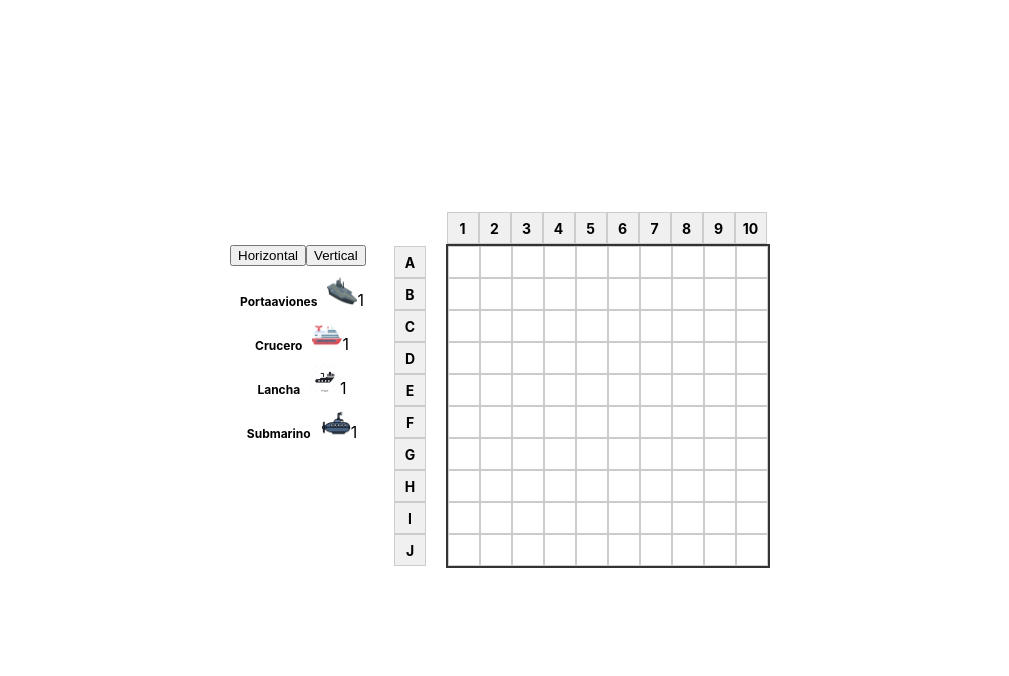
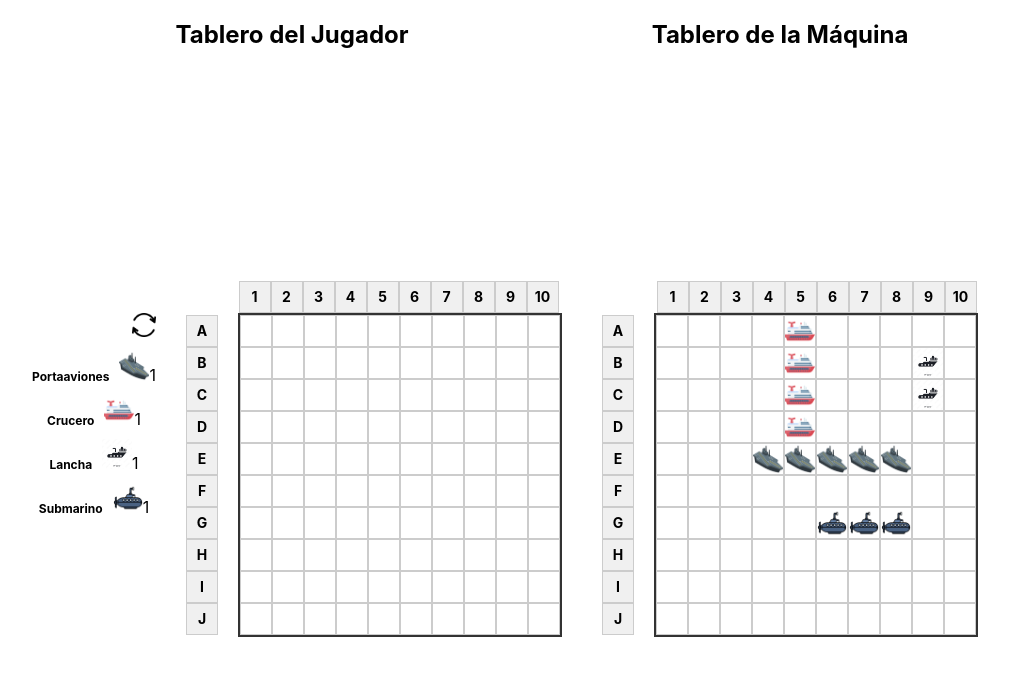
Before and after one commit to athanop/unq-ui-salas-nahuel-trabajo-final, a React (Create React App) app: page / in a window 1280 px wide. Shown: the top 676 px of the page, without its empty margins (140-1149 px from the left). Built offline with nearby package versions, Linux system fonts and the light colour scheme.

Commit message:
avances en tablero, main, fichas

```diff
--- a/src/App.js
+++ b/src/App.js
@@ -1,7 +1,7 @@
 import React from "react";
 import { BrowserRouter, Routes, Route } from "react-router-dom";
 import PublicRoute from './PublicRoute';
-import Tablero from './components/organisms/Tablero'
+import MainScreen from "./components/pages/MainScreen";
 
 
 const App = () => {
@@ -9,7 +9,7 @@ const App = () => {
   return (
     <BrowserRouter>
       <Routes>
-        <Route path="/" element={<PublicRoute > <Tablero /> </PublicRoute>} />
+        <Route path="/" element={<PublicRoute > <MainScreen /> </PublicRoute>} />
       </Routes>
     </BrowserRouter>
   );
--- a/src/components/molecules/Numeros.css
+++ b/src/components/molecules/Numeros.css
@@ -15,3 +15,8 @@
     font-weight: bold;
     font-size: 14px;
   }
+
+  .numeros-maquina {
+    margin-left: 73px;
+    justify-content: center;
+  }
--- a/src/components/molecules/Numeros.jsx
+++ b/src/components/molecules/Numeros.jsx
@@ -1,8 +1,8 @@
 import React from 'react';
 import './Numeros.css'
 
-const Numeros = ({ numeros }) => (
-    <div className="numeros">
+const Numeros = ({ numeros, esJugador }) => (
+  <div className={`numeros ${esJugador ? '' : 'numeros-maquina'}`}>
     {numeros.map((numero, index) => (
       <div key={index} className="numero">
         {numero}
--- a/src/components/organisms/FichasTablero.css
+++ b/src/components/organisms/FichasTablero.css
@@ -15,3 +15,23 @@
   font-weight: bold;
   z-index: 1;
 }
+
+.icono-giro img {
+  width: 24px;
+  height: 24px;
+}
+
+.icono-giro {
+  margin-left: 100px;
+  cursor: pointer;
+  transition: opacity 0.3s ease;
+}
+
+.icono-giro:hover {
+  opacity: 0.7;
+}
+
+.icono-giro.clicked {
+  opacity: 0.3;
+  transition: opacity 0.2s ease;
+}
--- a/src/components/organisms/FichasTablero.jsx
+++ b/src/components/organisms/FichasTablero.jsx
@@ -1,5 +1,6 @@
 import React from 'react';
 import './FichasTablero.css';
+import IconoGiro from '../atoms/rotate.png';
 
 const FichasTablero = ({
   fichas,
@@ -7,6 +8,7 @@ const FichasTablero = ({
   cambiarOrientacion,
   handleDragStart,
   fichasDisponibles,
+  esJugador
 }) => {
   const estiloIconos = {
     display: orientacionIconos === 'horizontal' ? 'flex' : 'block',
@@ -15,10 +17,10 @@ const FichasTablero = ({
 
   return (
     <div className="iconos" style={estiloIconos}>
+      {esJugador && (
         <div className="contenedor-iconos">
-        <div>
-          <button onClick={() => cambiarOrientacion('horizontal')}>Horizontal</button>
-          <button onClick={() => cambiarOrientacion('vertical')}>Vertical</button>
+          <div className="icono-giro" onClick={() => cambiarOrientacion(orientacionIconos === 'horizontal' ? 'vertical' : 'horizontal')}>
+            <img src={IconoGiro} alt="Cambiar orientación" />
           </div>
           {fichas.map((ficha, index) => (
             <div
@@ -36,10 +38,11 @@ const FichasTablero = ({
               <span>{fichasDisponibles[ficha.icono]}</span>
             </div>
           ))}
-
         </div>
+      )}
     </div>
   );
 };
 
+
 export default FichasTablero;
--- a/src/components/organisms/Tablero.css
+++ b/src/components/organisms/Tablero.css
@@ -68,3 +68,23 @@
   flex-direction: column;
   gap: 10px;
 }
+
+button {
+  padding: 10px 20px;
+  font-size: 16px;
+  border: none;
+  border-radius: 5px;
+  background-color: #3498db;
+  color: white;
+  cursor: pointer;
+  transition: background-color 0.3s;
+}
+
+button:hover {
+  background-color: #4845a0;
+}
+
+button:disabled {
+  background-color: #cccccc;
+  cursor: not-allowed;
+}
--- a/src/components/organisms/Tablero.jsx
+++ b/src/components/organisms/Tablero.jsx
@@ -1,4 +1,4 @@
-import React, { useState } from 'react';
+import React, { useState, useEffect } from 'react';
 import './Tablero.css';
 import IconPortaAviones from '../atoms/portaaviones.png';
 import IconCrucero from '../atoms/crucero.png';
@@ -9,7 +9,7 @@ import Letras from '../molecules/Letras';
 import Numeros from '../molecules/Numeros';
 
 
-const Tablero = () => {
+const Tablero = ({esJugador, randomShips}) => {
     const [celdasValidas, setCeldasValidas] = useState([]);
     const [celdasInvalidas, setCeldasInvalidas] = useState([]);
     const [tableroJugador, setTableroJugador] = useState(Array.from({ length: 10 }, () => Array(10).fill(null)));
@@ -21,6 +21,22 @@ const Tablero = () => {
         [IconLancha]: 1,
         [IconSubmarino]: 1,
     });
+    const barcosColocados = Object.values(fichasDisponibles).every((cantidad) => cantidad === 0);
+    const [barcosBloqueados, setBarcosBloqueados] = useState(false);
+
+    useEffect(() => {
+      if (!esJugador) {
+        setTableroJugador(randomShips)
+      }
+    }, [esJugador]);
+
+    const bloquearBarcos = () => {
+      if (barcosColocados) {
+        setBarcosBloqueados(true);
+      } else {
+        console.log('Aún faltan barcos por colocar');
+      }
+    };
 
     const cambiarOrientacion = (orientacion) => {
         setOrientacionIconos(orientacion);
@@ -35,7 +51,7 @@ const Tablero = () => {
     const handleDragOver = (event, filaIndex, celdaIndex) => {
         event.preventDefault();
 
-        if (!fichaArrastrada) return;
+        if (!esJugador || !fichaArrastrada) return;
 
         const ficha = { ...fichaArrastrada };
         const size = ficha.agujeros;
@@ -66,7 +82,7 @@ const Tablero = () => {
 
     const handleDrop = (event, filaIndex, celdaIndex) => {
         event.preventDefault();
-        if (!fichaArrastrada) return;
+        if (!esJugador || !fichaArrastrada || barcosBloqueados) return;
 
         const nuevoTablero = JSON.parse(JSON.stringify(tableroJugador));
         const ficha = { ...fichaArrastrada };
@@ -113,14 +129,61 @@ const Tablero = () => {
     };
 
 
+    const borrarBarco = (filaIndex, celdaIndex) => {
+        const tableroActualizado = JSON.parse(JSON.stringify(tableroJugador));
+        const iconoBarco = tableroActualizado[filaIndex][celdaIndex]?.icono;
+
+        if (!iconoBarco) return;
+
+        const queue = [{ fila: filaIndex, celda: celdaIndex }];
+        const visited = {};
+
+        while (queue.length > 0) {
+          const { fila, celda } = queue.pop();
+
+          if (
+            fila >= 0 &&
+            fila < 10 &&
+            celda >= 0 &&
+            celda < 10 &&
+            tableroActualizado[fila][celda]?.icono === iconoBarco &&
+            !visited[`${fila}-${celda}`]
+          ) {
+            visited[`${fila}-${celda}`] = true;
+            tableroActualizado[fila][celda] = null;
+            queue.push({ fila: fila - 1, celda });
+            queue.push({ fila: fila + 1, celda });
+            queue.push({ fila, celda: celda - 1 });
+            queue.push({ fila, celda: celda + 1 });
+          }
+        }
+
+        const nuevasFichasDisponibles = {
+          ...fichasDisponibles,
+          [iconoBarco]: fichasDisponibles[iconoBarco] + 1,
+        };
+
+        setFichasDisponibles(nuevasFichasDisponibles);
+        setTableroJugador(tableroActualizado);
+      };
+
+      const handleCellClick = (filaIndex, celdaIndex) => {
+        if (esJugador && !barcosBloqueados) {
+            borrarBarco(filaIndex, celdaIndex);
+        }
+    };
+
   const letras = Array.from({ length: tableroJugador.length }, (_, index) => String.fromCharCode(65 + index));
   const numeros = Array.from({ length: tableroJugador[0].length }, (_, index) => index + 1);
 
 
   return (
     <div className="contenedor-general">
+      {esJugador && barcosColocados && (
+      <button onClick={bloquearBarcos}>LISTO</button>
+      )}
       <div className="contenedor-tablero">
-      <Numeros numeros={numeros} />
+      <Numeros numeros={numeros} esJugador={esJugador} />
         <div className="tablero-con-iconos">
           <FichasTablero
             fichas={[
@@ -133,6 +196,7 @@ const Tablero = () => {
             cambiarOrientacion={cambiarOrientacion}
             handleDragStart={handleDragStart}
             fichasDisponibles={fichasDisponibles}
+            esJugador={esJugador}
           />
           <Letras letras={letras} />
           <div className={`tablero jugador`}>
@@ -148,6 +212,7 @@ const Tablero = () => {
                     ) ? 'celda-invalida' : ''}`}
                     onDragOver={(event) => handleDragOver(event, filaIndex, celdaIndex)}
                     onDrop={(event) => handleDrop(event, filaIndex, celdaIndex)}
+                    onClick={() => handleCellClick(filaIndex, celdaIndex)}
                   >
                     {celda && celda.icono && (
                       <img
--- /dev/null
+++ b/src/components/pages/MainScreen.css
@@ -0,0 +1,23 @@
+.main-screen-container {
+    text-align: center;
+  }
+
+  .tableros-container {
+    display: flex;
+    justify-content: center;
+  }
+
+  .tablero-container {
+    margin: 0 10px;
+  }
+
+
+  @media screen and (max-width: 768px) {
+    .tableros-container {
+      flex-direction: column;
+    }
+
+    .tablero-container {
+      margin: 10px 0;
+    }
+  }
--- /dev/null
+++ b/src/components/pages/MainScreen.jsx
@@ -0,0 +1,77 @@
+import React, { useState, useEffect } from 'react';
+import Tablero from '../organisms/Tablero';
+import './MainScreen.css'; // Archivo CSS para los estilos de MainScreen
+import IconPortaAviones from '../atoms/portaaviones.png';
+import IconCrucero from '../atoms/crucero.png';
+import IconLancha from '../atoms/lancha.png';
+import IconSubmarino from '../atoms/submarino.png';
+
+const MainScreen = () => {
+
+  const colocarFichasAleatorias = () => {
+    const nuevoTablero = Array.from({ length: 10 }, () => Array(10).fill(null));
+
+    const fichas = [
+      { icono: IconPortaAviones, agujeros: 5 },
+      { icono: IconCrucero, agujeros: 4 },
+      { icono: IconLancha, agujeros: 2 },
+      { icono: IconSubmarino, agujeros: 3 },
+    ];
+
+    fichas.forEach((ficha) => {
+      let colocada = false;
+
+      while (!colocada) {
+        const filaIndex = Math.floor(Math.random() * 10);
+        const celdaIndex = Math.floor(Math.random() * 10);
+        const orientacion = Math.random() < 0.5 ? 'horizontal' : 'vertical';
+
+        const maxFilaIndex =
+          orientacion === 'horizontal' ? filaIndex : filaIndex + ficha.agujeros - 1;
+        const maxCeldaIndex =
+          orientacion === 'horizontal' ? celdaIndex + ficha.agujeros - 1 : celdaIndex;
+
+        if (maxFilaIndex < 10 && maxCeldaIndex < 10) {
+          let valido = true;
+          for (let i = filaIndex; i <= maxFilaIndex; i++) {
+            for (let j = celdaIndex; j <= maxCeldaIndex; j++) {
+              if (nuevoTablero[i][j] !== null) {
+                valido = false;
+                break;
+              }
+            }
+            if (!valido) break;
+          }
+
+          if (valido) {
+            for (let i = filaIndex; i <= maxFilaIndex; i++) {
+              for (let j = celdaIndex; j <= maxCeldaIndex; j++) {
+                nuevoTablero[i][j] = { icono: ficha.icono };
+              }
+            }
+            colocada = true;
+          }
+        }
+      }
+    });
+    return nuevoTablero;
+  };
+
+
+  return (
+    <div className="main-screen-container">
+        <div className="tableros-container">
+          <div className="tablero-container">
+            <h2>Tablero del Jugador</h2>
+            <Tablero esJugador={true}/>
+          </div>
+          <div className="tablero-container">
+            <h2>Tablero de la Máquina</h2>
+            <Tablero esJugador={false} randomShips={colocarFichasAleatorias()} />
+          </div>
+        </div>
+    </div>
+  );
+};
+
+export default MainScreen;
```
Also changed, not shown: src/components/atoms/rotate.png (added). Lines whose indentation alone changed are shown as unchanged.
